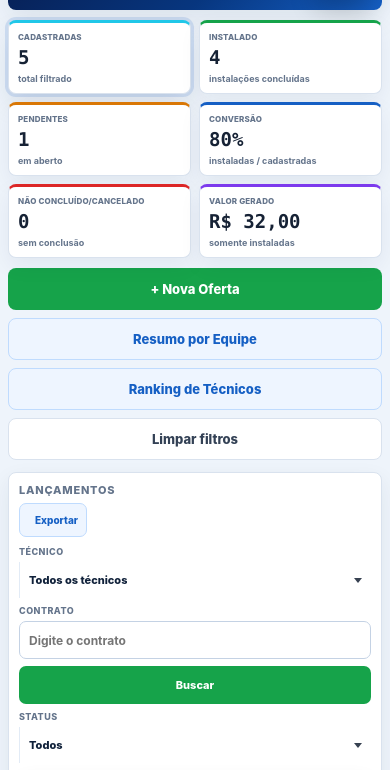
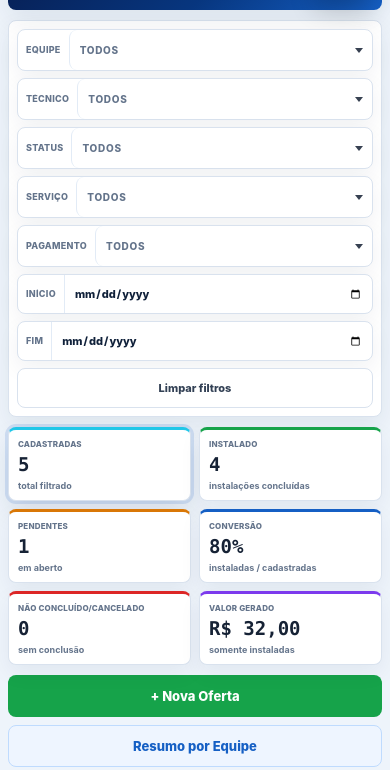
Before and after one commit to lumartelecom/consultivo-lumar, a plain HTML site: page index.html in a window 390 px wide. Shown: the part 82-852 px from the top of the page. Drawn offline with Linux system fonts and the light colour scheme; no server answers.

Commit message:
Add files via upload

```diff
--- a/index.html
+++ b/index.html
@@ -39,31 +39,33 @@
     .hero p{margin:0;color:rgba(255,255,255,.78);font-size:12px;font-weight:650}
     .hero-logo{width:74px;height:74px;border-radius:10px;overflow:hidden;border:1px solid rgba(255,255,255,.18);box-shadow:0 12px 26px rgba(0,0,0,.2);background:#06245f;flex:0 0 auto;display:flex;align-items:center;justify-content:center}
     .hero-logo img{width:100%;height:100%;object-fit:cover;display:block}
-    .filters{position:sticky;top:0;z-index:10;display:grid;grid-template-columns:minmax(104px,.76fr) minmax(148px,1.08fr) minmax(130px,.95fr) minmax(142px,1fr) minmax(112px,.82fr) minmax(118px,.76fr) minmax(118px,.76fr) minmax(116px,.78fr);gap:8px;margin-bottom:10px;padding:0;background:transparent;border:0;border-radius:0;box-shadow:none;backdrop-filter:none}
-    .filter-card{display:flex;align-items:center;gap:0;min-width:0;min-height:38px;position:relative;background:var(--surface);border:1px solid var(--border);border-radius:8px;box-shadow:0 8px 22px rgba(18,38,63,.06)}
+    .filters{position:sticky;top:0;z-index:20;display:grid;grid-template-columns:minmax(122px,.82fr) minmax(170px,1.16fr) minmax(142px,1fr) minmax(160px,1.08fr) minmax(130px,.88fr) minmax(130px,.82fr) minmax(130px,.82fr) minmax(128px,.82fr);gap:8px;margin-bottom:12px;padding:8px;background:rgba(243,247,251,.96);border:1px solid var(--border);border-radius:10px;box-shadow:0 10px 28px rgba(18,38,63,.09);backdrop-filter:blur(8px)}
+    .filter-card{display:flex;align-items:center;gap:0;min-width:0;min-height:40px;position:relative;background:var(--surface);border:1px solid var(--border);border-radius:8px;box-shadow:0 8px 22px rgba(18,38,63,.06)}
     label,.filter-card span{font-size:10px;font-weight:850;text-transform:uppercase;letter-spacing:.07em;color:var(--muted)}
     input,select,textarea{width:100%;min-width:0;border:1px solid var(--border-strong);border-radius:7px;padding:7px 9px;background:#fff;color:var(--text);outline:none;font-size:12px;font-weight:700}
     input:focus,select:focus,textarea:focus{border-color:var(--blue);box-shadow:0 0 0 4px rgba(21,95,196,.11)}
     .filters .filter-card > span{flex:0 0 auto;max-width:72px;padding:0 8px 0 10px;font-size:9px;font-weight:850;text-transform:uppercase;letter-spacing:.03em;color:var(--muted);line-height:1.05;white-space:nowrap;overflow:hidden;text-overflow:ellipsis}
-    .filters input,.filters select{flex:1 1 auto;min-height:36px;border:0;border-left:1px solid #e2ebf6;border-radius:0 8px 8px 0;background:transparent;color:#10213a;font-size:11px;font-weight:800;padding:7px 9px;white-space:nowrap;overflow:hidden;text-overflow:ellipsis;box-shadow:none}
+    .filters .filter-card:nth-child(5) > span{max-width:86px}
+    .filters input,.filters select{flex:1 1 auto;min-height:38px;border:0;border-left:1px solid #e2ebf6;border-radius:0 8px 8px 0;background:transparent;color:#10213a;font-size:11px;font-weight:800;padding:7px 9px;white-space:nowrap;overflow:hidden;text-overflow:ellipsis;box-shadow:none}
     .filters input:focus,.filters select:focus{border-color:#e2ebf6;box-shadow:inset 0 0 0 2px rgba(21,95,196,.12)}
-    .filters button{min-height:38px;padding:8px 10px;border-radius:8px;font-size:11px;white-space:nowrap;overflow:hidden;text-overflow:ellipsis}
+    .filters button{min-height:40px;padding:8px 10px;border-radius:8px;font-size:11px;white-space:nowrap;overflow:hidden;text-overflow:ellipsis}
     .filters .filter-card:last-child{border:0;background:transparent;box-shadow:none}
     .filters .filter-card:last-child > span{display:none}
-    .filters .filter-card:last-child button{width:100%;height:38px}
+    .filters .filter-card:last-child button{width:100%;height:40px}
     select.check-filter-source{display:none}
     .check-filter{position:relative;min-width:0;flex:1 1 auto;align-self:stretch;display:flex}
-    .check-filter-trigger{width:100%;min-height:36px;padding:7px 28px 7px 9px;border:0;border-left:1px solid #e2ebf6;border-radius:0 8px 8px 0;background:transparent;color:#10213a;box-shadow:none;font-size:11px;font-weight:800;justify-content:flex-start;text-align:left;position:relative}
+    .check-filter-trigger{width:100%;min-height:38px;padding:7px 28px 7px 9px;border:0;border-left:1px solid #e2ebf6;border-radius:0 8px 8px 0;background:transparent;color:#10213a;box-shadow:none;font-size:11px;font-weight:800;justify-content:flex-start;text-align:left;position:relative}
     .check-filter-trigger:hover{filter:none;background:#f8fbff}
     .check-filter-trigger:focus-visible{outline:none;box-shadow:inset 0 0 0 2px rgba(21,95,196,.15)}
     .check-filter-trigger:after{content:"";position:absolute;right:9px;top:50%;margin-top:-2px;border-left:4px solid transparent;border-right:4px solid transparent;border-top:5px solid #374151}
     .check-filter-label{display:block;min-width:0;overflow:hidden;text-overflow:ellipsis;white-space:nowrap}
-    .check-filter-menu{position:absolute;z-index:35;left:0;top:calc(100% + 6px);width:100%;min-width:190px;max-width:min(330px,calc(100vw - 24px));background:#fff;border:1px solid var(--border-strong);border-radius:8px;box-shadow:0 12px 28px rgba(15,23,42,.18);padding:4px 0 0;overflow:hidden}
+    .check-filter-menu{position:absolute;z-index:100;left:0;top:calc(100% + 6px);width:100%;min-width:190px;max-width:min(330px,calc(100vw - 24px));background:#fff;border:1px solid var(--border-strong);border-radius:8px;box-shadow:0 12px 28px rgba(15,23,42,.18);padding:4px 0 0;overflow:hidden}
+    .check-filter-options{max-height:260px;overflow:auto;padding-bottom:2px}
     .check-filter-option{display:grid;grid-template-columns:22px minmax(0,1fr);align-items:center;gap:5px;padding:4px 8px;color:#111827;font-size:12px;font-weight:700;text-transform:none;letter-spacing:0;cursor:pointer}
     .check-filter-option:hover{background:#f3f4f6}
     .check-filter-option input{flex:0 0 auto;width:15px;height:15px;min-height:0;margin:0;padding:0;border:1px solid var(--border-strong);border-radius:0;background:#fff;box-shadow:none}
     .check-filter-option span{font-size:12px;color:#111827;font-weight:700;text-transform:none;letter-spacing:0;overflow:hidden;text-overflow:ellipsis;white-space:nowrap}
-    .check-filter-actions{display:grid;grid-template-columns:1fr 1fr;gap:0;margin-top:4px;border-top:1px solid #d1d5db}
+    .check-filter-actions{position:sticky;bottom:0;display:grid;grid-template-columns:1fr 1fr;gap:0;margin-top:4px;border-top:1px solid #d1d5db;background:#fff}
     .check-filter-actions button{min-height:30px;border:0;border-radius:0;background:#fff;color:#6b7280;font-size:12px;font-weight:750;padding:5px 8px}
     .check-filter-actions button:last-child{color:#374151}
     textarea{min-height:70px;resize:vertical}
@@ -228,17 +230,20 @@
       .hero h2{font-size:14px;margin-bottom:3px}
       .hero p{font-size:11px;line-height:1.25}
       .hero-logo{position:absolute;right:12px;top:13px;width:56px;height:56px;border-radius:8px}
-      .filters{display:none}
+      .filters{display:grid;position:static;grid-template-columns:repeat(2,minmax(0,1fr));gap:7px;margin-bottom:10px;padding:8px;background:#fff;border:1px solid var(--border);border-radius:8px;box-shadow:0 8px 22px rgba(18,38,63,.07);backdrop-filter:none}
       .filter-card:nth-child(2),.filter-card:nth-child(4),.filter-card:nth-child(8){grid-column:1/-1}
+      .filters .filter-card > span{max-width:78px;padding-left:8px}
+      .check-filter-menu{min-width:100%;max-width:calc(100vw - 36px)}
+      .check-filter-options{max-height:42vh}
       .kpis{grid-template-columns:repeat(2,minmax(0,1fr));gap:8px;margin-bottom:12px}
       .kpi-card{padding:10px;min-height:78px}
       .kpi-label{font-size:8px;letter-spacing:.02em}
       .kpi-value{font-size:21px}
       .kpi-sub{font-size:9px}
-      .action-strip{display:grid;grid-template-columns:1fr 1fr;gap:8px;margin-bottom:12px}
+      .action-strip{display:grid;grid-template-columns:1fr;gap:8px;margin-bottom:12px}
       .tab-action{width:100%;min-height:42px}
-      .tab-action:first-child{grid-column:1/-1}
-      .mobile-clear-filter{display:inline-flex;grid-column:1/-1}
+      .tab-action:first-child{grid-column:auto}
+      .mobile-clear-filter{display:none}
       .card{border-radius:8px;padding:12px;box-shadow:0 8px 22px rgba(18,38,63,.07)}
       .section-title{align-items:flex-start;gap:8px;margin-bottom:10px}
       .section-title h2{font-size:12px}
@@ -876,14 +881,15 @@
         var el = byId(id);
         if(el) el.value = values[0] || "";
       }
-      function checkFilterLabel(widget){
-        if(!widget.values.length) return widget.label;
-        if(widget.values.length === 1) return widget.values[0];
-        return widget.values.length + " selecionados";
+      function checkFilterLabel(widget, values){
+        values = values || widget.values;
+        if(!values.length) return widget.label;
+        if(values.length === 1) return values[0];
+        return values.length + " selecionados";
       }
       function updateCheckFilter(widget){
         if(!widget) return;
-        widget.labelEl.textContent = checkFilterLabel(widget);
+        widget.labelEl.textContent = checkFilterLabel(widget, widget.open ? widget.draft : widget.values);
         widget.trigger.setAttribute("aria-expanded", widget.open ? "true" : "false");
         widget.menu.hidden = !widget.open;
         var all = widget.menu.querySelector("[data-filter-all]");
@@ -920,6 +926,7 @@
         widget.options = (values || []).map(function(item){ return String(item); });
         widget.values = cleanSelectedValues(selected != null ? selected : widget.values, widget.options);
         widget.draft = widget.values.slice();
+        widget.startValues = widget.values.slice();
         widget.optionsBox.innerHTML = widget.options.map(function(item){
           return "<label class=\"check-filter-option\"><input type=\"checkbox\" data-filter-option value=\"" + esc(item) + "\"><span>" + esc(item) + "</span></label>";
         }).join("");
@@ -933,7 +940,7 @@
           source.classList.add("check-filter-source");
           var widgetEl = document.createElement("div");
           widgetEl.className = "check-filter";
-          widgetEl.innerHTML = "<button class=\"check-filter-trigger\" type=\"button\" aria-haspopup=\"true\" aria-expanded=\"false\"><span class=\"check-filter-label\"></span></button><div class=\"check-filter-menu\" hidden><label class=\"check-filter-option\"><input type=\"checkbox\" data-filter-all><span>(Tudo)</span></label><div class=\"check-filter-options\"></div><div class=\"check-filter-actions\"><button type=\"button\" data-filter-cancel>Cancelar</button><button type=\"button\" data-filter-apply>Aplicar</button></div></div>";
+          widgetEl.innerHTML = "<button class=\"check-filter-trigger\" type=\"button\" aria-haspopup=\"true\" aria-expanded=\"false\"><span class=\"check-filter-label\"></span></button><div class=\"check-filter-menu\" hidden><label class=\"check-filter-option\"><input type=\"checkbox\" data-filter-all><span>(Tudo)</span></label><div class=\"check-filter-options\"></div><div class=\"check-filter-actions\"><button type=\"button\" data-filter-cancel>Desfazer</button><button type=\"button\" data-filter-apply>Fechar</button></div></div>";
           source.insertAdjacentElement("afterend", widgetEl);
           var widget = {
             id:id,
@@ -941,6 +948,7 @@
             options:Array.prototype.slice.call(source.options).filter(function(option){ return option.value; }).map(function(option){ return option.value; }),
             values:source.value ? [source.value] : [],
             draft:source.value ? [source.value] : [],
+            startValues:source.value ? [source.value] : [],
             open:false,
             root:widgetEl,
             trigger:widgetEl.querySelector(".check-filter-trigger"),
@@ -953,24 +961,25 @@
             widget.open = !widget.open;
             if(widget.open) closeCheckFilters(id);
             widget.draft = widget.values.slice();
+            widget.startValues = widget.values.slice();
             updateCheckFilter(widget);
           });
           widget.menu.addEventListener("change", function(event){
             var input = event.target;
             if(input.matches("[data-filter-all]")){
               widget.draft = [];
-              updateCheckFilter(widget);
+              setCheckFilterValues(id, widget.draft);
               return;
             }
             if(input.matches("[data-filter-option]")){
               if(input.checked && widget.draft.indexOf(input.value) < 0) widget.draft.push(input.value);
               if(!input.checked) widget.draft = widget.draft.filter(function(item){ return item !== input.value; });
               widget.draft = cleanSelectedValues(widget.draft, widget.options);
-              updateCheckFilter(widget);
+              setCheckFilterValues(id, widget.draft);
             }
           });
           widget.menu.querySelector("[data-filter-cancel]").addEventListener("click", function(){
-            widget.draft = widget.values.slice();
+            setCheckFilterValues(id, widget.startValues || []);
             widget.open = false;
             updateCheckFilter(widget);
           });
```
